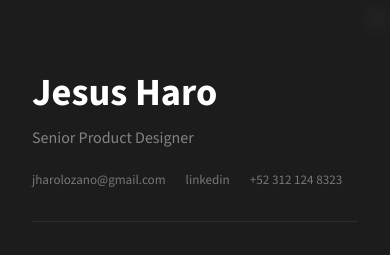
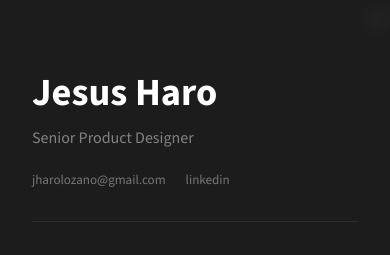
Before and after one commit to jesusharo/portfolio, a React (Vite) app: page /about in a window 390 px wide. Shown: the top 255 px of the page. Built offline with nearby package versions, Linux system fonts and the light colour scheme.

Commit message:
fix: remove phone from about contact details

```diff
--- a/src/app/components/AboutView.tsx
+++ b/src/app/components/AboutView.tsx
@@ -184,7 +184,6 @@ export default function AboutView() {
               {[
                 { label: 'jharolozano@gmail.com', href: 'mailto:jharolozano@gmail.com' },
                 { label: 'linkedin', href: 'https://www.linkedin.com/in/jharolozano/' },
-                { label: '+52 312 124 8323', href: 'tel:+523121248323' },
               ].map(link => (
                 <a
                   key={link.href}
```
